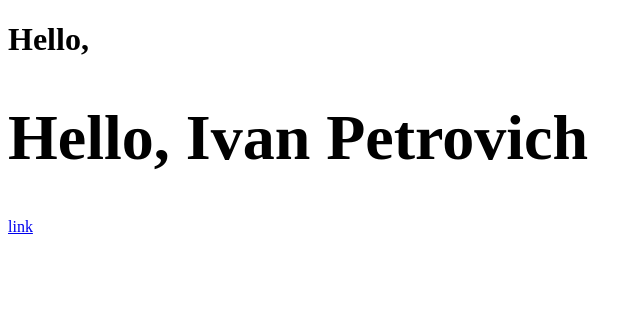
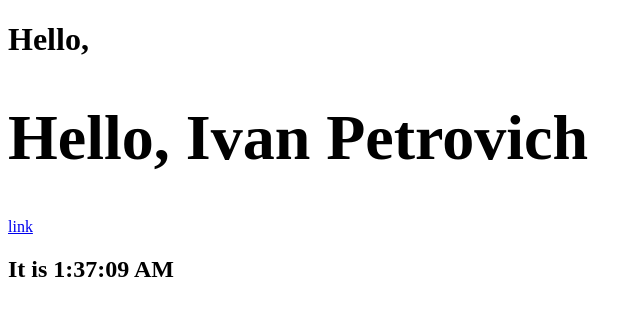
Before and after one commit to TravyCatty/react, a React (Create React App) app in the folder my-app/: page / in a window 1280 px wide. Shown: the top 316 px of the page, without its empty margins (0-642 px from the left). Built offline with nearby package versions, Linux system fonts and the light colour scheme.

Commit message:
add time

```diff
--- a/my-app/src/App.js
+++ b/my-app/src/App.js
@@ -9,8 +9,8 @@ function formatName(user) {
 }
 //return user firstname and lastName
 
-function getGreetings(user){
-  if(user) {
+function getGreetings(user) {
+  if (user) {
     return <h1>Hello, {formatName(user)}</h1>
   }
   else {
@@ -19,12 +19,12 @@ function getGreetings(user){
 }
 //operator else if on jsx
 
-
 function App() {
   return (
     <div className="App">
-      <h1>Hello, {getGreetings(user)}</h1> {/*fucntion in {fucntion then (object)} */}
+      <h1 className="greet">Hello, {getGreetings(user)}</h1> {/*fucntion in {fucntion then (object)} */}
       <a target="_blank" href="https://google.com"> link</a>
+      <h2>It is {new Date().toLocaleTimeString()}</h2>
     </div>
   );
 }
```
Also changed, not shown: my-app/public/logo192.png (deleted), my-app/public/logo512.png (deleted).
